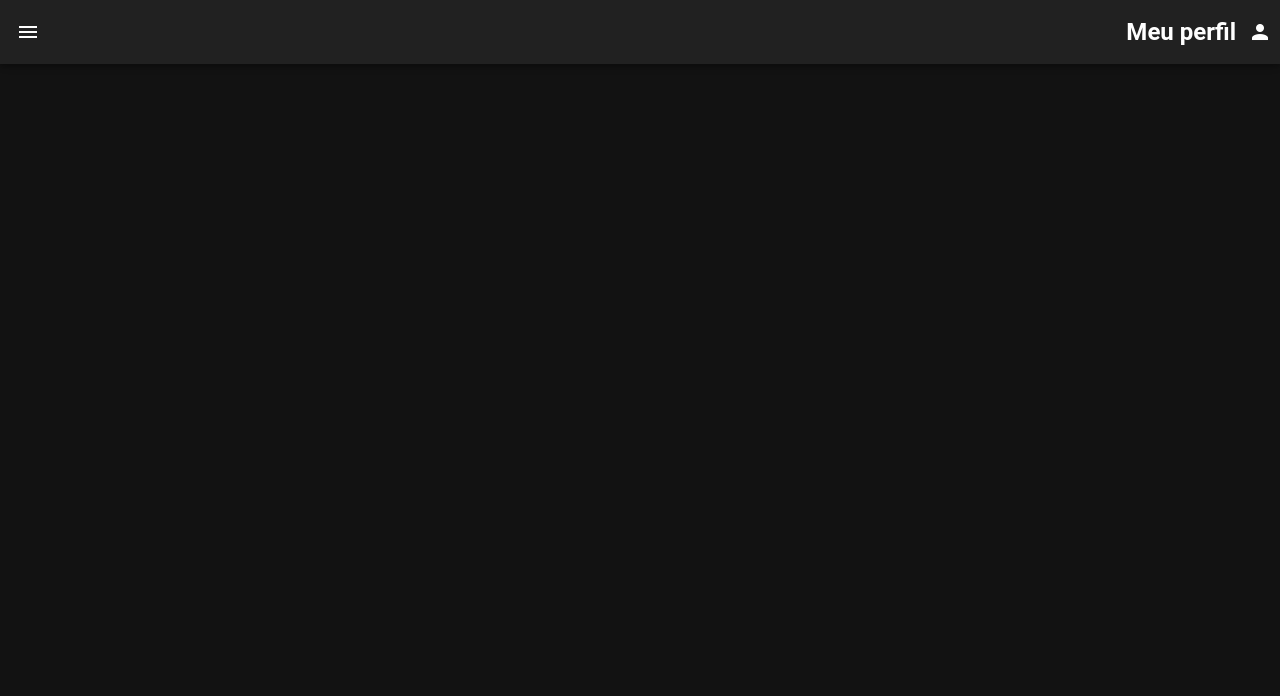
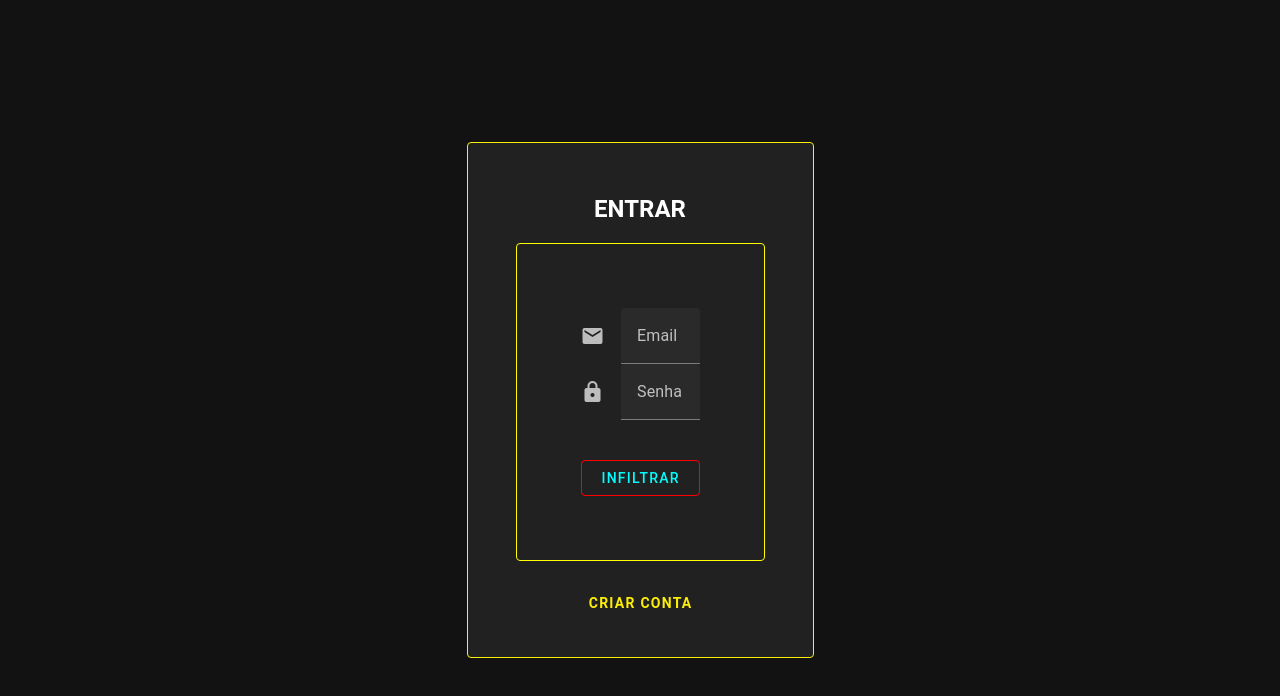
Before and after one commit to oAbelha/pyramidon, a Nuxt app: page /login in a window 1280 px wide. Shown: the top 696 px of the page. Built offline with nearby package versions, Linux system fonts and the light colour scheme.

Commit message:
alterando algumas partes da tela, trocando as cores para melhor visualizaçao e preparando para back

```diff
--- a/package.json
+++ b/package.json
@@ -10,6 +10,7 @@
     "postinstall": "nuxt prepare"
   },
   "dependencies": {
+    "axios": "^1.9.0",
     "nuxt": "^3.17.4",
     "vue": "^3.5.15",
     "vue-router": "^4.5.1",
--- /dev/null
+++ b/pages/login.vue
@@ -0,0 +1,144 @@
+<template>
+  <v-app theme="dark">
+    <v-container class="fill-height d-flex justify-center align-center" fluid>
+    <v-card
+      class="pa-12"
+      elevation="0"
+      max-width="800"
+      style=" border: 1px solid #fcee09;"
+    >
+      <h2 class="text-center mb-4" style="color: white;">ENTRAR</h2>
+
+      <v-slide-x-transition>
+        <v-window v-model="window" class="d-flex">
+          <!-- CRIAR CONTA -->
+          <v-window-item value="signup">
+            <v-card class="pa-16" style=" border: 1px solid yellow;">
+              <v-text-field v-model="signup.name" label="Nome" outlined  hide-details class="custom-input" prepend-icon="mdi-account" />
+              <v-text-field v-model="signup.email" label="Email" outlined  hide-details class="custom-input" prepend-icon="mdi-email" />
+              <v-text-field v-model="signup.password" label="Senha" outlined  type="password" hide-details class="custom-input" prepend-icon="mdi-lock" />
+              <v-text-field v-model="signup.confirmPassword" label="Confirmar Senha" outlined  type="password" hide-details class="custom-input" prepend-icon="mdi-lock-check" />
+              <v-text-field v-model="signup.cryptoKey" label="Chave Crypto" outlined  hide-details class="custom-input" prepend-icon="mdi-key" />
+              <v-btn class="mt-10" block @click="createAccount" variant="outlined" style="color: #00ffff; border-color: red;" :disabled="loading">
+                <template v-if="loading">
+                  <v-progress-circular indeterminate color="#00ffff" size="20" />
+                </template>
+                <template v-else>
+                  CRIAR CONTA
+                </template>
+              </v-btn>
+            </v-card>
+          </v-window-item>
+
+          <!-- LOGIN -->
+          <v-window-item value="login">
+            <v-card class="pa-16" style=" border: 1px solid yellow;">
+              <v-text-field v-model="login.email" label="Email" outlined  hide-details class="custom-input" prepend-icon="mdi-email" />
+              <v-text-field v-model="login.password" label="Senha" outlined  type="password" hide-details class="custom-input" prepend-icon="mdi-lock" />
+              <v-btn class="mt-10" block @click="loginUser" variant="outlined" style="color: #00ffff; border-color: red;" :disabled="loading">
+                <template v-if="loading">
+                  <v-progress-circular indeterminate color="#00ffff" size="20" />
+                </template>
+                <template v-else>
+                  INFILTRAR
+                </template>
+              </v-btn>
+            </v-card>
+          </v-window-item>
+        </v-window>
+      </v-slide-x-transition>
+
+      <v-row justify="center" class="mt-6">
+        <v-btn variant="text" @click="toggleWindow" style="color: #fcee09; font-weight: bold;">
+          {{ window === 'login' ? 'CRIAR CONTA' : 'JÁ TENHO CONTA' }}
+        </v-btn>
+      </v-row>
+    </v-card>
+  </v-container>
+  </v-app>
+</template>
+
+<script>
+
+definePageMeta({
+  layout: false,
+});
+
+import axios from 'axios'
+
+export default {
+  data() {
+    return {
+      window: 'login',
+      loading: false,
+      login: {
+        email: '',
+        password: ''
+      },
+      signup: {
+        name: '',
+        email: '',
+        password: '',
+        confirmPassword: '',
+        cryptoKey: ''
+      }
+    }
+  },
+  methods: {
+    toggleWindow() {
+      this.window = this.window === 'login' ? 'signup' : 'login'
+    },
+    async loginUser() {
+      this.loading = true
+      try {
+        const res = await axios.get('http://localhost:3001/users', {
+          params: {
+            email: this.login.email,
+            password: this.login.password
+          }
+        })
+        if (res.data.length) {
+          alert('Login bem-sucedido!')
+        } else {
+          alert('Credenciais inválidas!')
+        }
+      } catch (err) {
+        alert('Erro ao fazer login.')
+      } finally {
+        this.loading = false
+      }
+    },
+    async createAccount() {
+      if (this.signup.password !== this.signup.confirmPassword) {
+        return alert('Senhas não coincidem!')
+      }
+
+      this.loading = true
+      try {
+        await axios.post('http://localhost:3001/users', {
+          name: this.signup.name,
+          email: this.signup.email,
+          password: this.signup.password,
+          cryptoKey: this.signup.cryptoKey
+        })
+
+        alert('Conta criada com sucesso!')
+        this.toggleWindow()
+      } catch (err) {
+        alert('Erro ao criar conta.')
+      } finally {
+        this.loading = false
+      }
+    }
+  }
+}
+</script>
+
+<style scoped>
+::v-deep(.custom-input) .v-input__control {
+  border-color: #ff007f;
+}
+
+
+
+</style>
```
Also changed, not shown: 1 other file (tests, documents, lock files or other folders).
